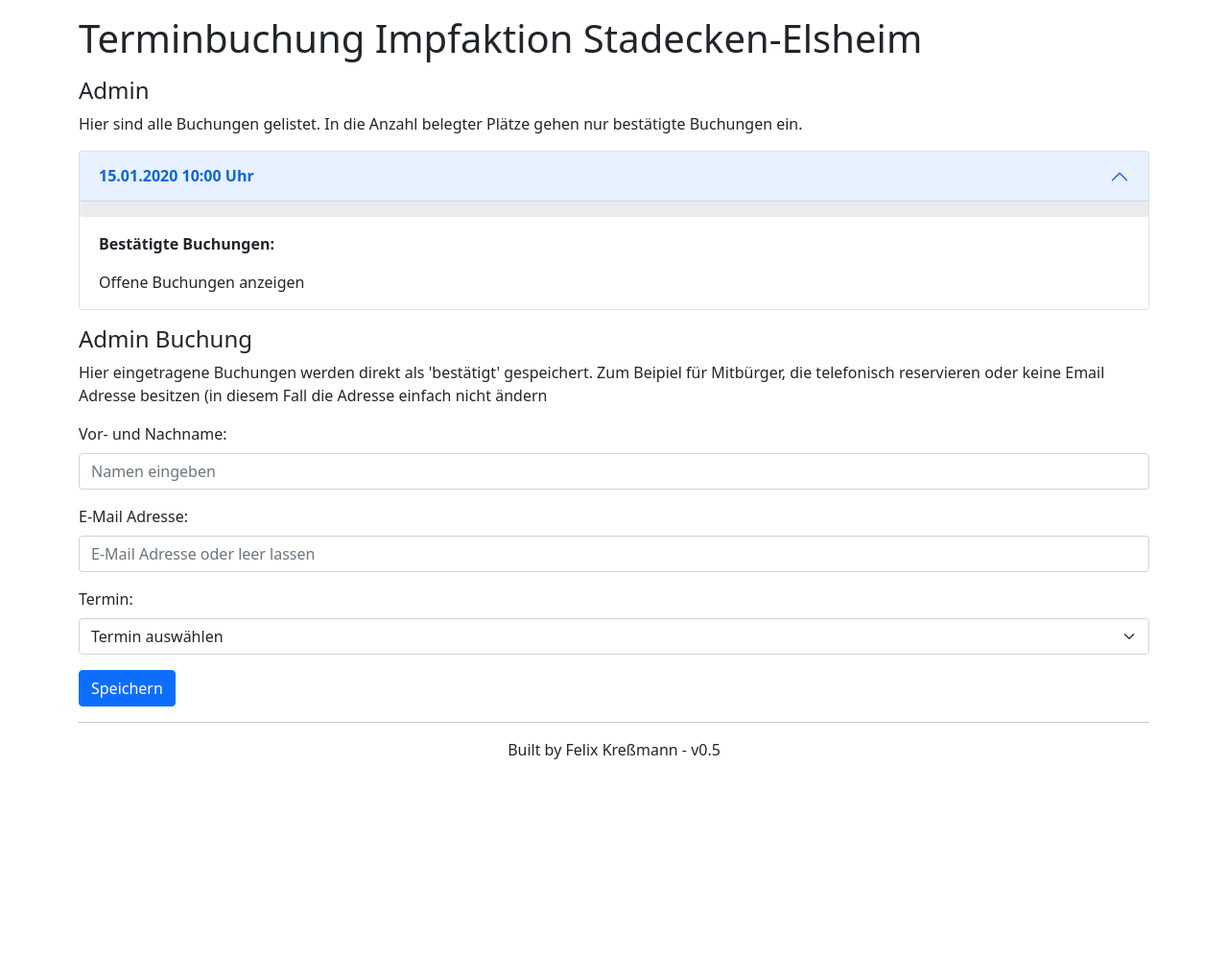
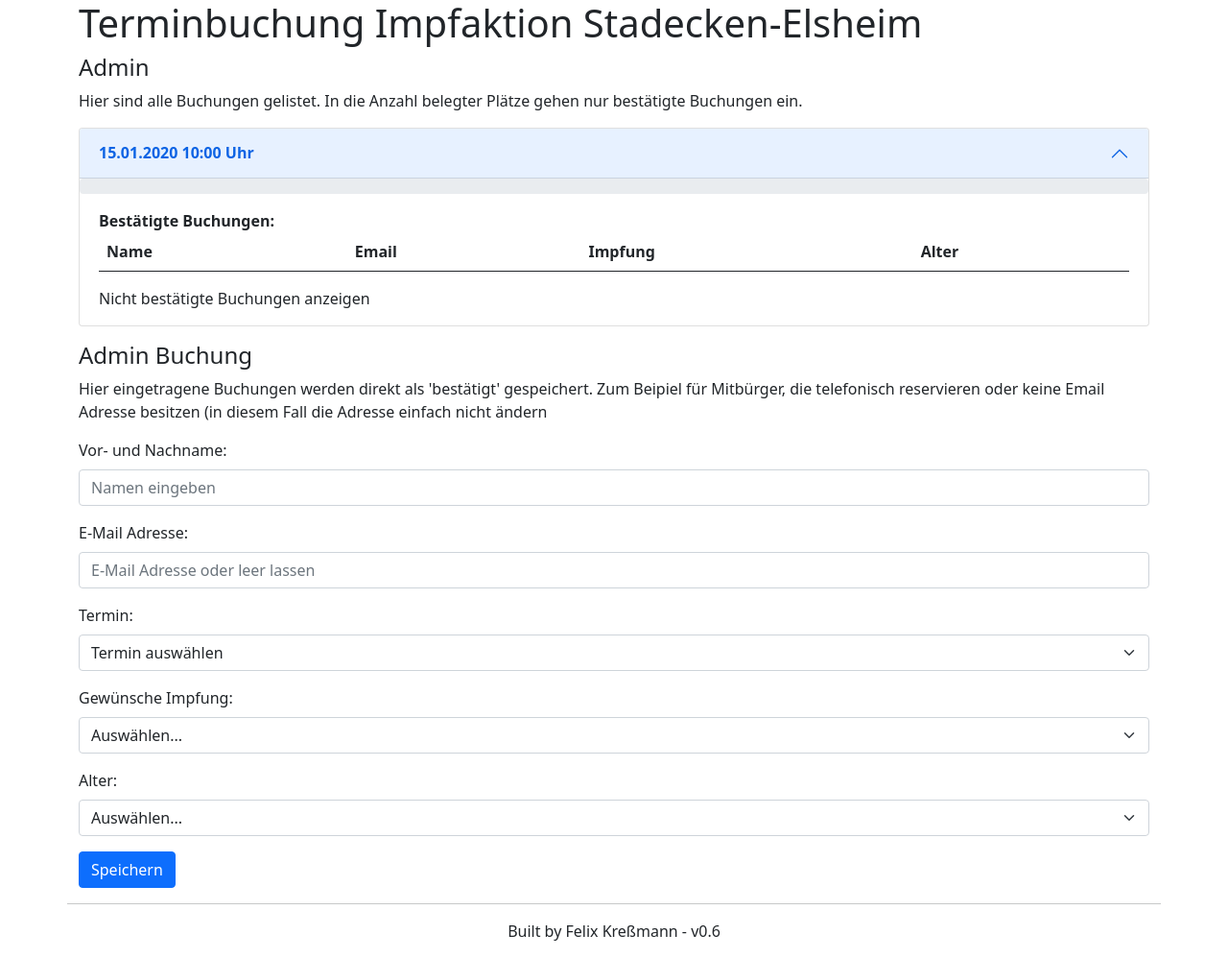
Before and after one commit to fkressmann/impftermin, a Flask app: page /admin-6a3522f3-6c6e-4b0e-a044-d653177fbb91 in a window 1280 px wide, after a click that opens the changed part. Shown: the whole page at 96% size. Before the commit the page ends 791 px from the top, so only its background shows below. Run offline with Flask 2, Linux system fonts and the light colour scheme; tables that the repository leaves empty hold one stand-in row (values such as "Sample post"); lists and menus that the app fills with data are empty; parts of the project's set-up code (start-up, migrations or seed data) failed here and were passed over.

Commit message:
Add 'vaccination' and 'age' to form

```diff
--- a/src/models/Booking.py
+++ b/src/models/Booking.py
@@ -11,6 +11,8 @@
     email = db.Column(db.String(255), nullable=True, unique=True)
     booked_at = db.Column(db.DateTime, default=func.now())
     ack_at = db.Column(db.DateTime)
+    age = db.Column(db.String(10))
+    vaccination = db.Column(db.String(100))
 
     timeslot_id = db.Column(db.String(36), db.ForeignKey('timeslot.id'), nullable=False)
     timeslot = db.relationship('Timeslot', backref=db.backref('bookings'), lazy=False)
--- a/src/routes/admin.py
+++ b/src/routes/admin.py
@@ -25,6 +25,8 @@
         booking = Booking(name=r.name,
                           email=r.email,
                           timeslot=r.timeslot,
+                          vaccination=r.vaccination,
+                          age=r.age,
                           ack_at=datetime.datetime.now())
         db.session.add(booking)
         db.session.commit()
--- a/src/templates/admin.html
+++ b/src/templates/admin.html
@@ -9,9 +9,7 @@
         {% for slot in timeslots %}
             <div class="accordion-item">
                 <h2 class="accordion-header" id="heading{{ slot.id }}">
-                    <button class="accordion-button collapsed" type="button" data-bs-toggle="collapse"
-                            data-bs-target="#collapse{{ slot.id }}"
-                            aria-expanded="true" aria-controls="collapse{{ slot.id }}">
+                    <button class="accordion-button collapsed" type="button" data-bs-toggle="collapse" data-bs-target="#collapse{{ slot.id }}" aria-expanded="true" aria-controls="collapse{{ slot.id }}">
                         <strong>{{ slot.start_time | time }}</strong>
                     </button>
                     {% set occupied = slot.get_occupied_capacity() %}
@@ -19,22 +17,41 @@
                         <div class="progress-bar" role="progressbar" style="width: {{ occupied / slot.capacity * 100 }}%">{{ occupied }}/{{ slot.capacity }}</div>
                     </div>
                 </h2>
-                <div id="collapse{{ slot.id }}" class="accordion-collapse collapse"
-                     aria-labelledby="heading{{ slot.id }}"
-                     data-bs-parent="#accordionExample">
+                <div id="collapse{{ slot.id }}" class="accordion-collapse collapse" aria-labelledby="heading{{ slot.id }}" data-bs-parent="#accordionExample">
                     <div class="accordion-body">
                         <div>
                             <strong>Bestätigte Buchungen:</strong>
-                            <ul>
+                            <table class="table">
+                                <thead>
+                                <tr>
+                                    <th scope="col">Name</th>
+                                    <th scope="col">Email</th>
+                                    <th scope="col">Impfung</th>
+                                    <th scope="col">Alter</th>
+                                </tr>
+                                </thead>
+                                <tbody>
                                 {% for reservation in slot.bookings if reservation.ack_at %}
-                                    <li>{{ reservation.name }} ({{ reservation.email }}) <a type="button" href="{{ url_for("web.delete", id=reservation.id) }}" class="btn btn-close" aria-label="Close"></a></li>
+                                    <tr>
+                                        <td>{{ reservation.name }}</td>
+                                        <td>
+                                            {% if reservation.email %}
+                                                <a href="mailto:{{ reservation.email }}">{{ reservation.email }}</a>
+                                            {% else %}
+                                                {{ "<keine>" }}
+                                            {% endif %}
+                                        </td>
+                                        <td>{{ reservation.vaccination }}</td>
+                                        <td>{{ reservation.age }}</td>
+                                    </tr>
                                 {% endfor %}
-                            </ul>
+                                </tbody>
+                            </table>
                         </div>
                         <div>
-                            <a data-bs-toggle="collapse" data-bs-target="#collapseOpen{{ slot.id }}"
-                               aria-expanded="false" aria-controls="collapseOpen{{ slot.id }}">Offene
-                                Buchungen anzeigen</a>
+                            <a data-bs-toggle="collapse" data-bs-target="#collapseOpen{{ slot.id }}" aria-expanded="false" aria-controls="collapseOpen{{ slot.id }}">Nicht bestätigte
+                                                                                                                                                                     Buchungen
+                                                                                                                                                                     anzeigen</a>
                             <div class="collapse" id="collapseOpen{{ slot.id }}">
                                 <ul>
                                     {% for reservation in slot.bookings if reservation.ack_at is none %}
@@ -54,16 +71,20 @@
            telefonisch reservieren oder keine Email Adresse besitzen (in diesem Fall die Adresse einfach nicht
            ändern</p>
         <form action="{{ url_for('admin.create') }}" method="post">
-            <div class="mb-3 mt-3">
+            <div class="row mb-3">
+                <div class="form-group">
                     <label for="name" class="form-label">Vor- und Nachname:</label>
-                <input type="text" class="form-control" id="name" placeholder="Namen eingeben" name="name"
-                       required>
+                    <input type="text" class="form-control" id="name" placeholder="Namen eingeben" name="name" required>
                 </div>
-            <div class="mb-3 mt-3">
+            </div>
+            <div class="row mb-3">
+                <div class="form-group">
                     <label for="email" class="form-label">E-Mail Adresse:</label>
                     <input type="email" class="form-control" id="email" placeholder="E-Mail Adresse oder leer lassen" name="email">
                 </div>
-            <div class="mb-3 mt-3">
+            </div>
+            <div class="row mb-3">
+                <div class="form-group">
                     <label for="timeslot" class="form-label">Termin:</label>
                     <select class="form-select" name="timeslot" required>
                         <option selected disabled>Termin auswählen</option>
@@ -72,6 +93,27 @@
                         {% endfor %}
                     </select>
                 </div>
+            </div>
+            <div class="row mb-3">
+                <div class="form-group">
+                    <label for="vaccination" class="form-label">Gewünsche Impfung:</label>
+                    <select class="form-select" name="vaccination" required>
+                        <option selected disabled value="">Auswählen...</option>
+                        <option value="1">Erstimpfung</option>
+                        <option value="2">Abschlussimpfung / Zweite Impfung</option>
+                        <option value="3">Booster Impfung</option>
+                    </select>
+                </div>
+            </div>
+            <div class="row mb-3">
+                <div class="form-group">
+                    <label for="age" class="form-label">Alter:</label> <select class="form-select" name="age" required>
+                    <option selected disabled value="">Auswählen...</option>
+                    <option value="<30">Unter 30 Jahre</option>
+                    <option value=">=30">30 Jahre oder älter</option>
+                </select>
+                </div>
+            </div>
             <button type="submit" class="btn btn-primary">Speichern</button>
         </form>
     </div>
--- a/src/templates/base.html
+++ b/src/templates/base.html
@@ -11,23 +11,15 @@
 </head>
 <body>
 <div class="container">
-    {% if messages %}
-        <div class="row">
-            <div class="col">
-                {% for m in messages %}
-                    <div class="alert alert-{{ m[0] }} alert-dismissible fade show">
-                        <button type="button" class="close" data-dismiss="alert">&times;</button>
-                        {{ m[1] }}
-                    </div>
-                {% endfor %}
-            </div>
+    <div class="row">
+        <div class="col-12">
+            <h1>Terminbuchung Impfaktion Stadecken-Elsheim</h1>
         </div>
-    {% endif %}
-    <div class="mb-3 mt-3"><h1>Terminbuchung Impfaktion Stadecken-Elsheim</h1></div>
+    </div>
     {% block content %}{% endblock %}
-    <div style="font-weight: normal; text-align: center">
+    <div class="row" style="font-weight: normal; text-align: center">
         <hr>
-        <p style="font-weight: normal">Built by Felix Kreßmann - v0.5</p>
+        <p style="font-weight: normal">Built by Felix Kreßmann - v0.6</p>
     </div>
 </div>
 </body>
```
Also changed, not shown: src/requests/Reservation.py (+28 -3 lines), src/routes/web.py (+7 -5 lines), src/templates/index.html (+37 -5 lines). Lines whose indentation alone changed are shown as unchanged.
